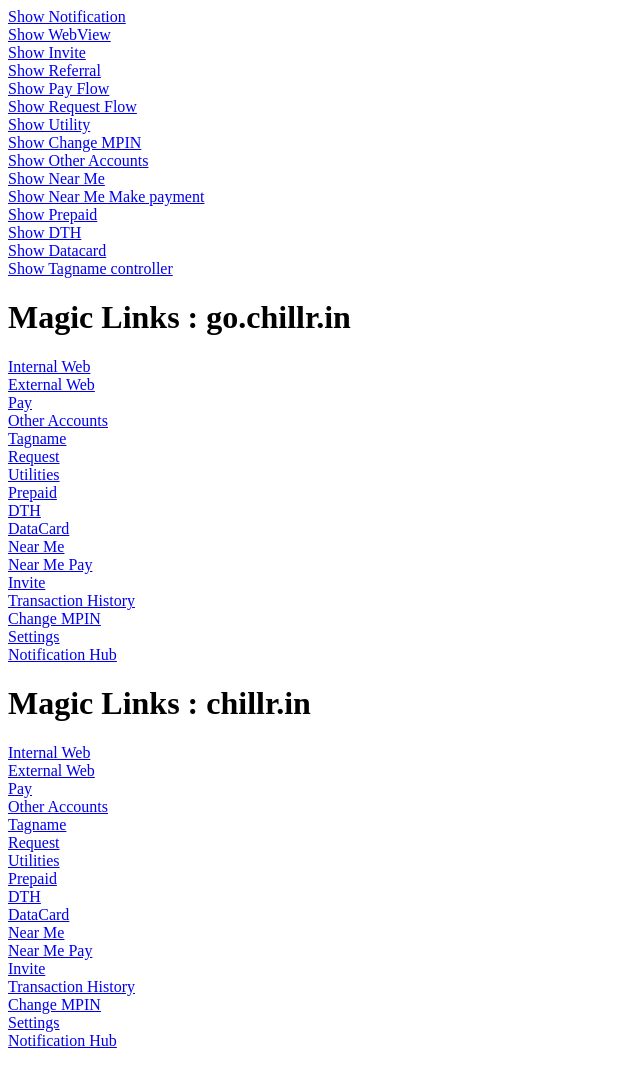
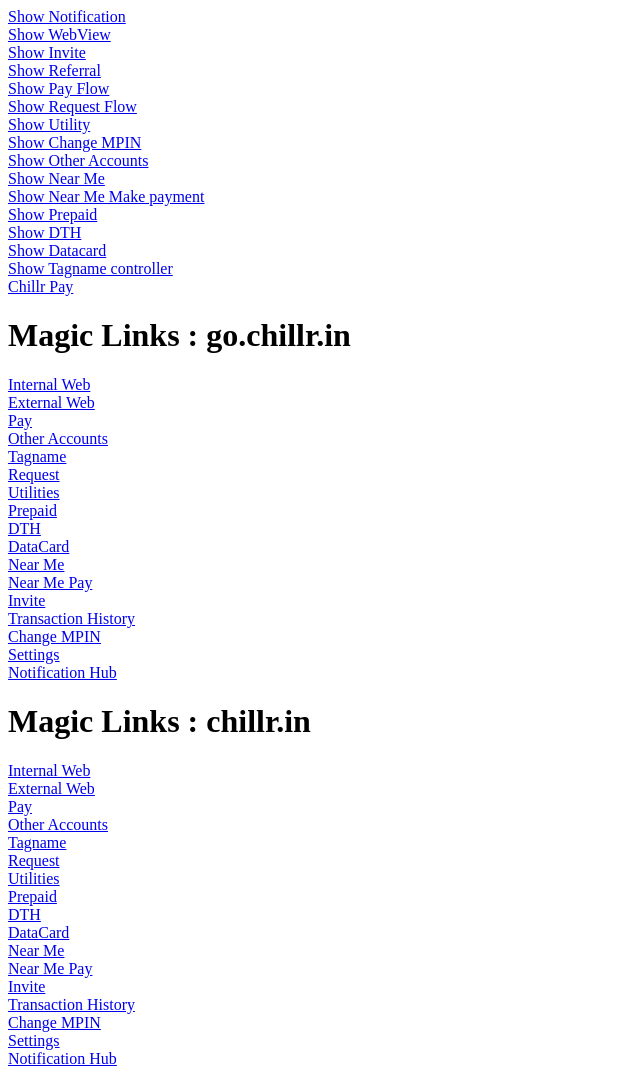
Before and after one commit to shahzin/ThankYouSachin, a plain HTML site: page sample.html in a window 1280 px wide. Shown: the whole page, without its empty margins (0-640 px from the left). Drawn offline with Linux system fonts and the light colour scheme.

Commit message:
Update sample.html

```diff
--- a/sample.html
+++ b/sample.html
@@ -19,6 +19,8 @@
   <a href="chillr://intent_action_show_utilities_dth">Show DTH</a><br/>
   <a href="chillr://intent_action_show_utilities_datacard">Show Datacard</a><br/>
   <a href="chillr://intent_action_show_tagname">Show Tagname controller</a><br/>
+
+  <a href="chillrpay://intent_action_perform_merchant_payment/alpha/TVXC">Chillr Pay</a><br/>
 
   <h1>Magic Links : go.chillr.in</h1>
   <a href="https://go.chillr.in/internal/?data=https://chillr.in/">Internal Web</a><br/>
```
